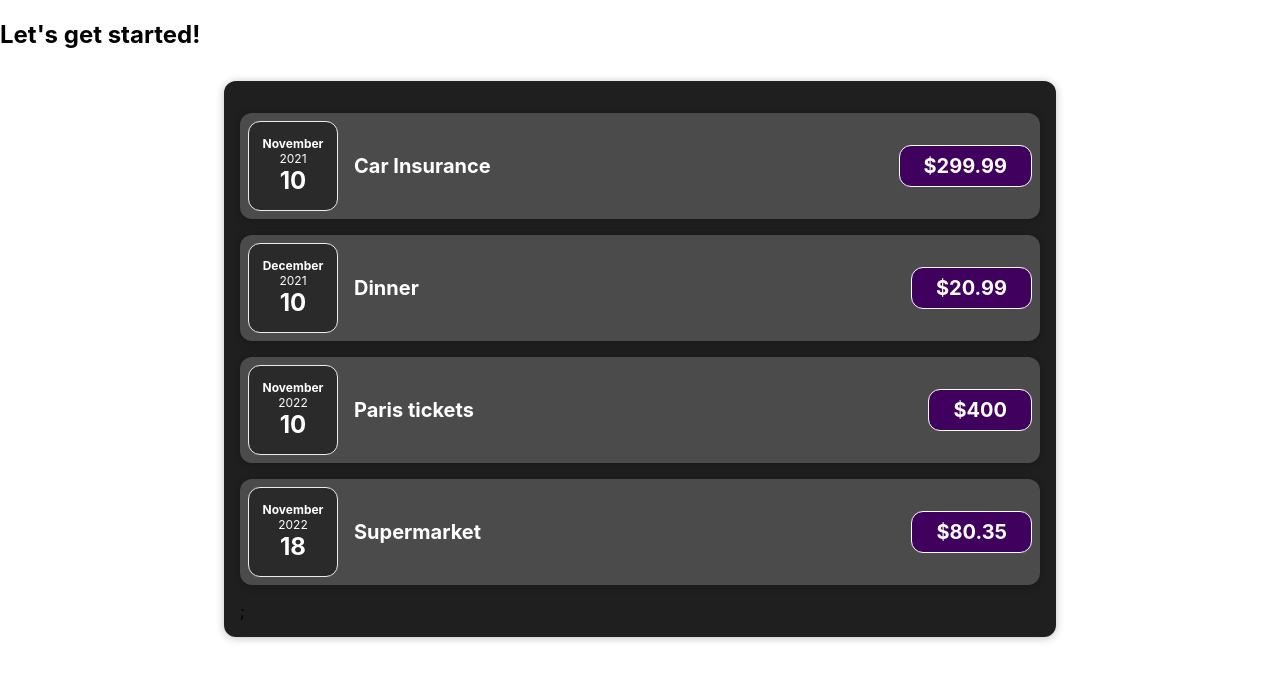
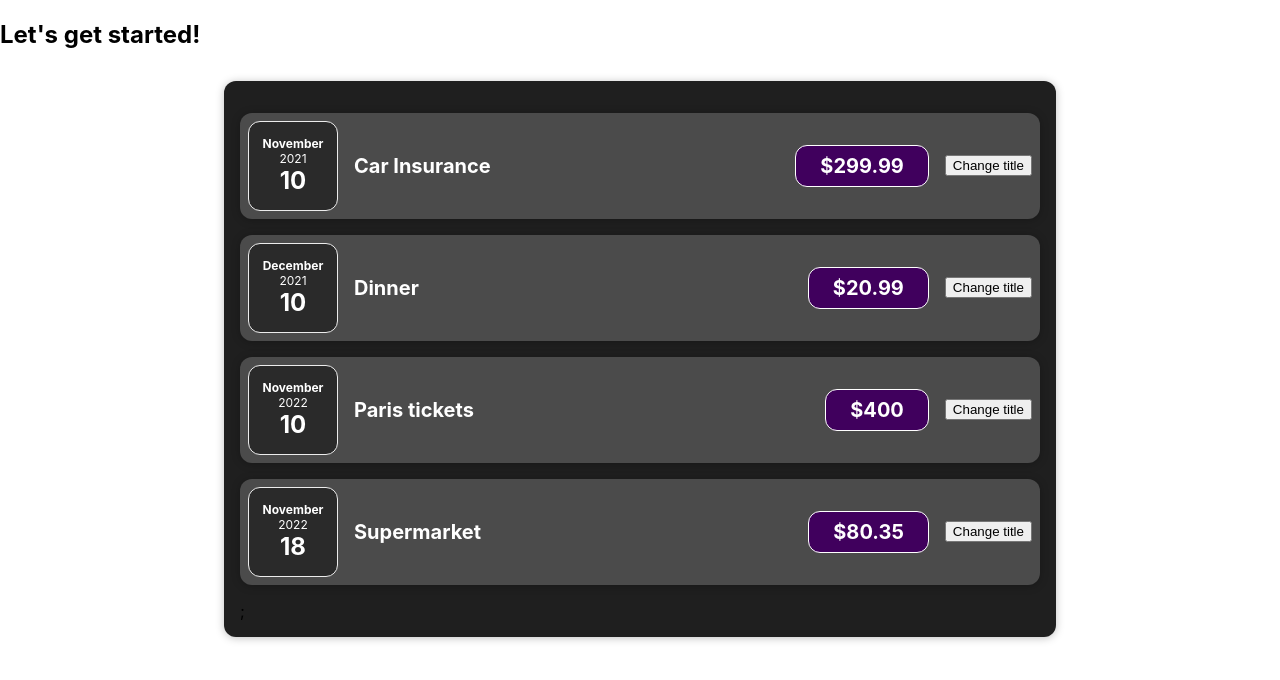
Before and after one commit to RafaelFerraro/react-complete-guide, a React (Create React App) app: page / in a window 1280 px wide. Shown: the top 680 px of the page. Built offline with nearby package versions, Linux system fonts and the light colour scheme.

Commit message:
Learning how to use states in React

```diff
--- a/src/components/Expenses/ExpenseItem.js
+++ b/src/components/Expenses/ExpenseItem.js
@@ -1,14 +1,22 @@
-import './ExpenseItem.css';
+import React, { useState } from 'react';
 import ExpenseDate from './ExpenseDate.js';
 import Card from '../UI/Card.js';
+import './ExpenseItem.css';
 
 const ExpenseItem = (expense) => {
+  const [title, setTitle] = useState(expense.title);
+
+  const changeTitle = () => {
+    setTitle("New title");
+  }
+
   return (
     <Card className="expense-item">
       <ExpenseDate date={expense.date} />
       <div className="expense-item__description">
-        <h2>{expense.title}</h2>
+        <h2>{title}</h2>
         <div className="expense-item__price">${expense.amount}</div>
+        <button onClick={changeTitle}>Change title</button>
       </div>
     </Card>
   );
```
